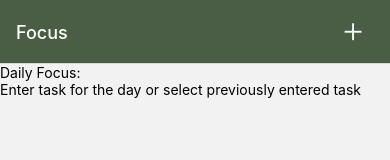
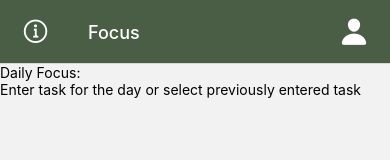
Before and after one commit to BostonBijold/AIM, a React Native app: screen / in a window 390 px wide. Shown: the top 160 px of the page. Built offline with nearby package versions, Linux system fonts and the light colour scheme.

Commit message:
information left added

```diff
--- a/App.js
+++ b/App.js
@@ -30,9 +30,12 @@ function AgileLifeDevelopmentOverview() {
         tabBarActiveTintColor: GlobalStyles.colors.white,
         //tabBarInactiveTintColor: GlobalStyles.colors.layer4,
         headerRight: ({ tintColor }) => (
-          <IconButton icon={"add"} size={30} color={tintColor}
+          <IconButton icon={"person"} size={30} color={tintColor}
           onPress={() => {navigation.navigate('Manage Goal')}} />
         ),
+        headerLeft:  ({ tintColor }) => (
+          <IconButton icon={"information-circle-outline"} size={30} color={tintColor}
+          onPress={() => {navigation.navigate('Information')}} />)
       })}
     >
             <BottomTabs.Screen
@@ -100,6 +103,7 @@ export default function App() {
             presentation: "modal"
           }} />
           <Stack.Screen name="Manage Task" component={ManageTask} />
+          <Stack.Screen name="Information" component={Information} />
         </Stack.Navigator>
       </NavigationContainer>
       </GoalContextProvider>
```
